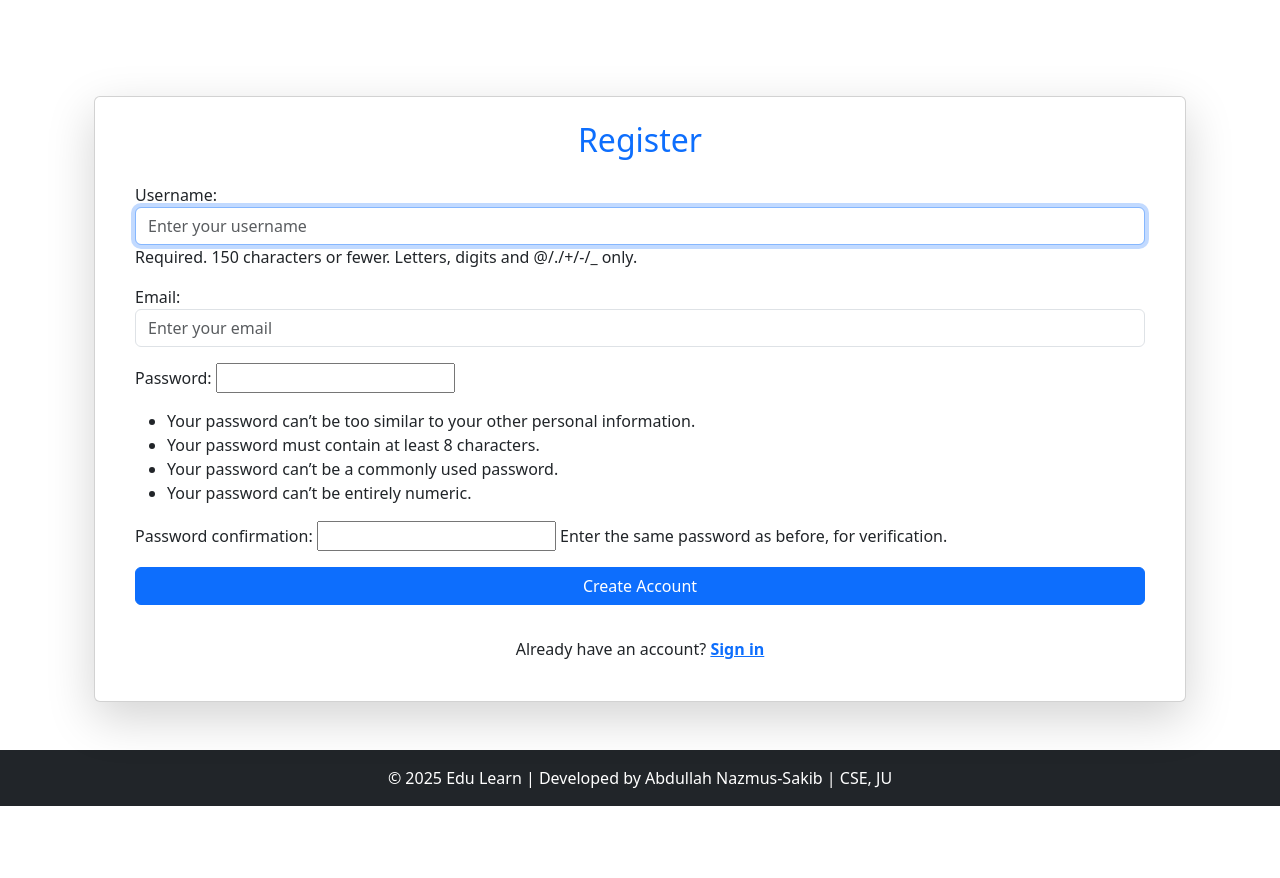
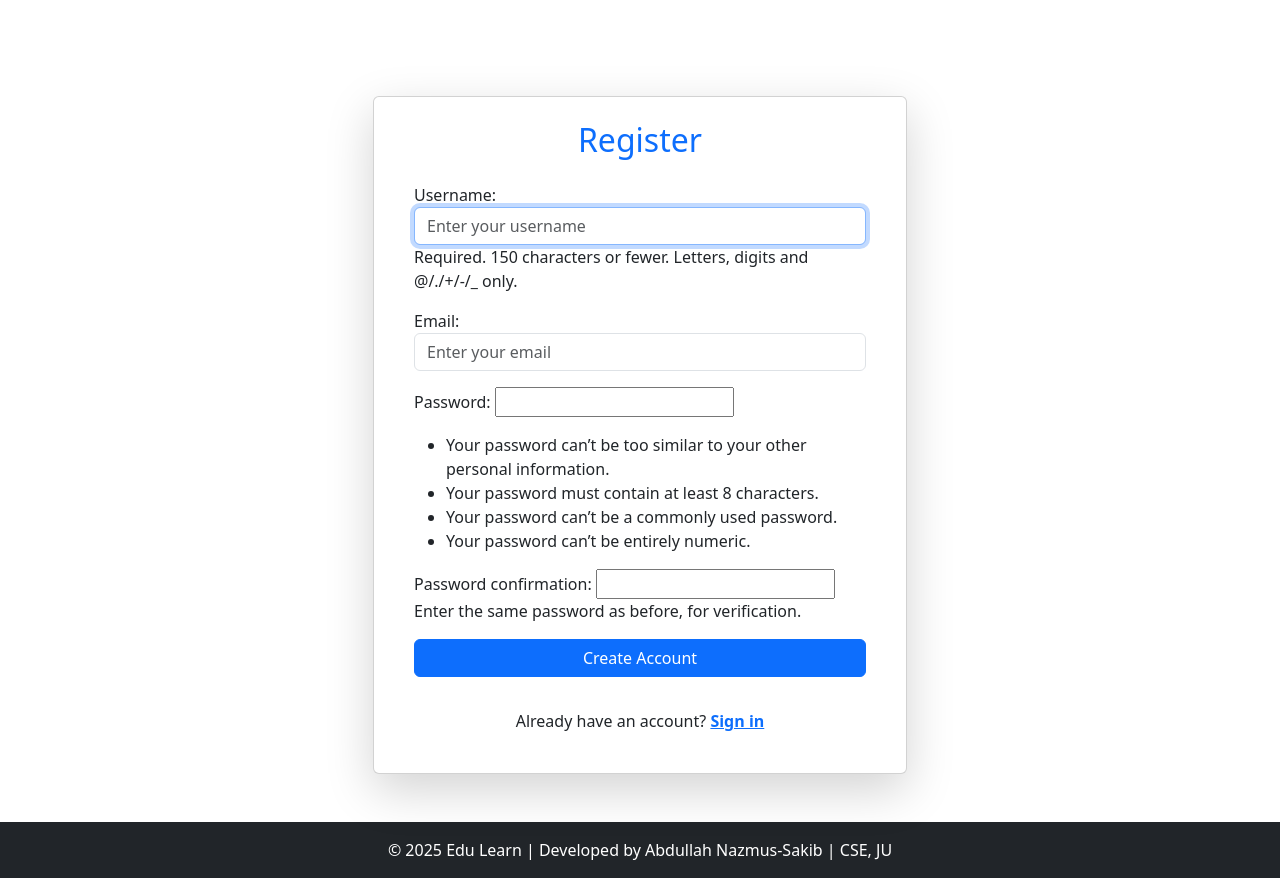
Before and after one commit to AbdullahRFA/Edu_Learn_Django_CURD_Project, a Django app: page /register_user in a window 1280 px wide. Shown: the part 56-934 px from the top of the page. Before the commit the page ends 862 px from the top, so only its background shows below. Run offline with Django 5.2, Linux system fonts and the light colour scheme.

Commit message:
added style on form

```diff
--- a/templates/Course_app/user_login_and_register_form.html
+++ b/templates/Course_app/user_login_and_register_form.html
@@ -9,7 +9,7 @@
 {% endblock title %}
 
 {% block content %}
-<div class="container mt-5">
+<div class="container mt-5 w-50">
     <div class="card shadow-lg p-4">
         <h2 class="text-center text-primary">
             {% if check == 1 %}Register{% elif check == 2 %}Login{% endif %}
```
Also changed, not shown: Course_app/forms.py (+5 -4 lines), db.sqlite3.
